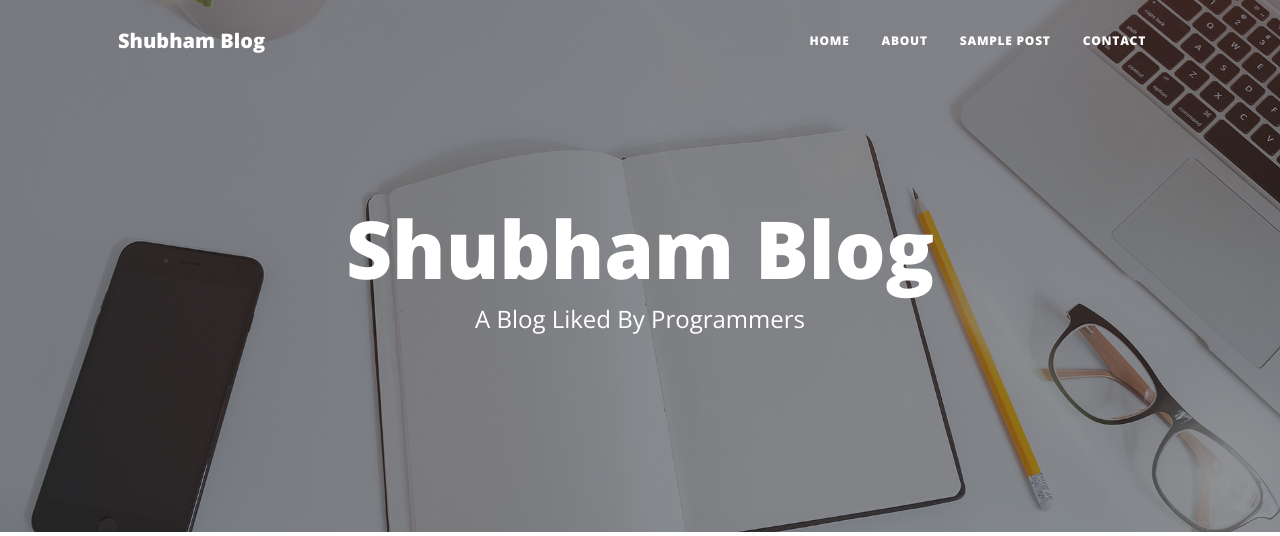
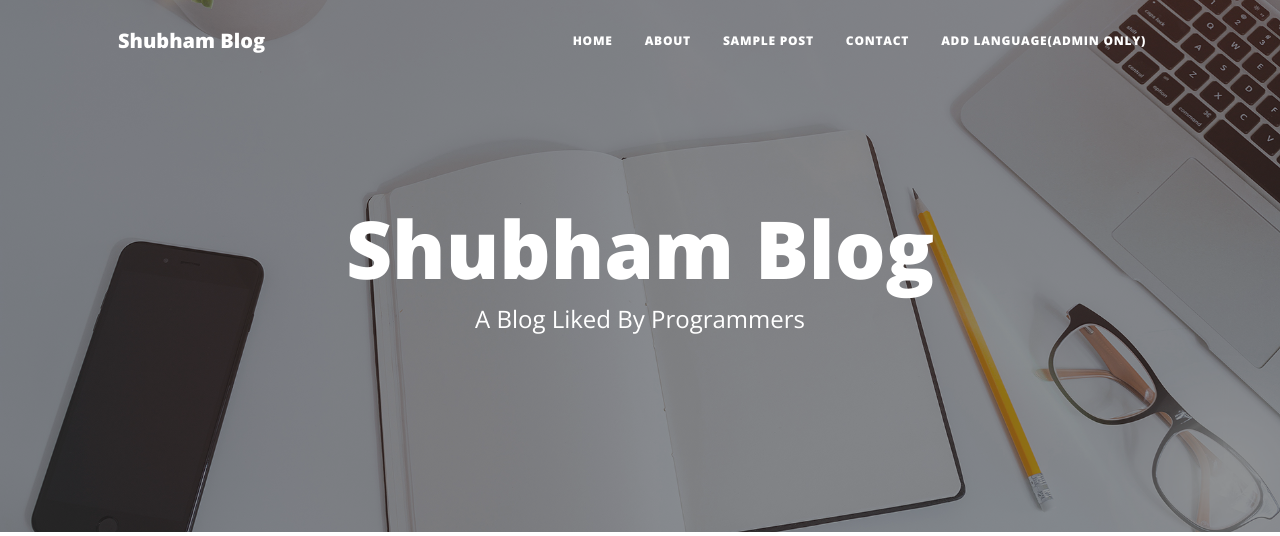
Before and after one commit to chaudharykapil/LanguageWebsite, a Flask app: page / in a window 1280 px wide. Shown: the top 536 px of the page. Run offline with Flask 2, Linux system fonts and the light colour scheme; data that the repository does not hold is empty; some libraries are stand-ins or nearby versions.

Commit message:
update UI

```diff
--- a/templates/home.html
+++ b/templates/home.html
@@ -22,7 +22,7 @@
                 <div class="col-md-10 col-lg-8 col-xl-7">
 
                     <!-- for loop for fetching all the data one by one  from the database post table-->
-                    {% for language in languages   %}
+                    {% for language in languages  %}
 
                     <!-- Post preview-->
                     <div class="post-preview">
--- a/templates/layout.html
+++ b/templates/layout.html
@@ -33,6 +33,7 @@
                         <li class="nav-item"><a class="nav-link px-lg-3 py-3 py-lg-4" href="/about">About</a></li>
                         <li class="nav-item"><a class="nav-link px-lg-3 py-3 py-lg-4" href="/post/python">Sample Post</a></li>
                         <li class="nav-item"><a class="nav-link px-lg-3 py-3 py-lg-4" href="/contact">Contact</a></li>
+                        <li class="nav-item"><a class="nav-link px-lg-3 py-3 py-lg-4" href="/addlanguage">Add Language(Admin Only)</a></li>
                     </ul>
                 </div>
             </div>
```
